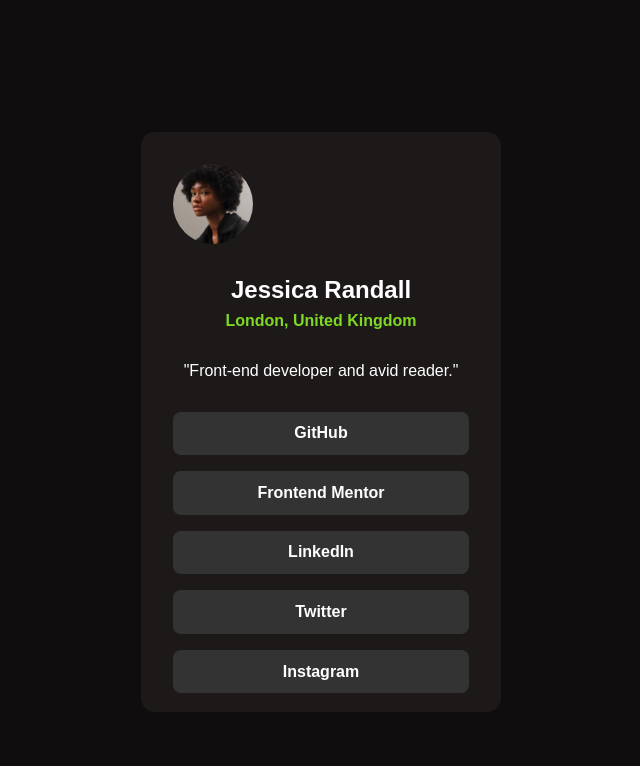
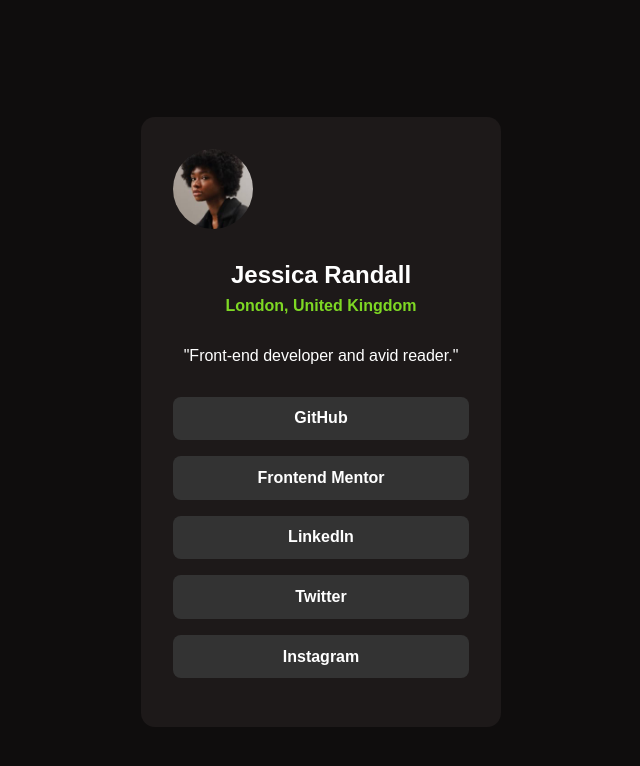
Before and after one commit to code-Estif/social-profile-link-challange-from-frontend-mentor, a plain HTML site: page index.html in a window 1280 px wide. Shown: the whole page, without its empty margins (319-959 px from the left). Drawn offline with Linux system fonts and the light colour scheme.

Commit message:
Update style.css

```diff
--- a/style.css
+++ b/style.css
@@ -20,7 +20,7 @@ body{
     text-align: center;
     background-color: rgb(29, 25, 25);
     width: 360px;
-    height: 580px;
+    height: 610px;
     border-radius: 14px;
 }
 .profile-img{
```
